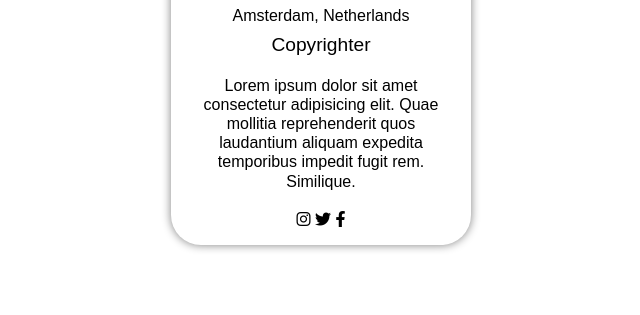
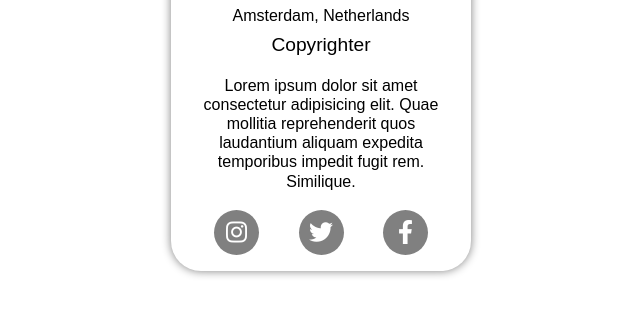
Before and after one commit to VVH78/UserCard, a plain HTML site: page index.html in a window 1280 px wide. Shown: the part 321-636 px from the top of the page, without its empty margins (319-959 px from the left). Drawn offline with Linux system fonts and the light colour scheme.

Commit message:
Add userSocialLink

```diff
--- a/assets/CSS/style.css
+++ b/assets/CSS/style.css
@@ -72,3 +72,17 @@ a {
     font-size: 1rem;
     margin: 1.2em 0;
   }
+
+  .userSocialLink {
+    color: white;
+    background-color: grey;
+    border-radius: 50%;
+    padding-top: 10px;
+    width: 45px;
+    height: 45px;
+    font-size: 1.5rem;
+  }
+
+  .userSocialLink + .userSocialLink {
+    margin-left: 35px;
+  }
--- a/index.html
+++ b/index.html
@@ -21,9 +21,11 @@
       <div class="job">Copyrighter
       </div>
       <p class="experience">Lorem ipsum dolor sit amet consectetur adipisicing elit. Quae mollitia reprehenderit quos laudantium aliquam expedita temporibus impedit fugit rem. Similique.</p>
-      <i class="fa-brands fa-instagram"></i>
-      <i class="fa-brands fa-twitter"></i>
-      <i class="fa-brands fa-facebook-f"></i>
+      <footer>
+        <i class="userSocialLink fa-brands fa-instagram"></i>
+        <i class="userSocialLink fa-brands fa-twitter"></i>
+        <i class="userSocialLink fa-brands fa-facebook-f"></i>
+      </footer>
     </div>
 
   </article>
```
